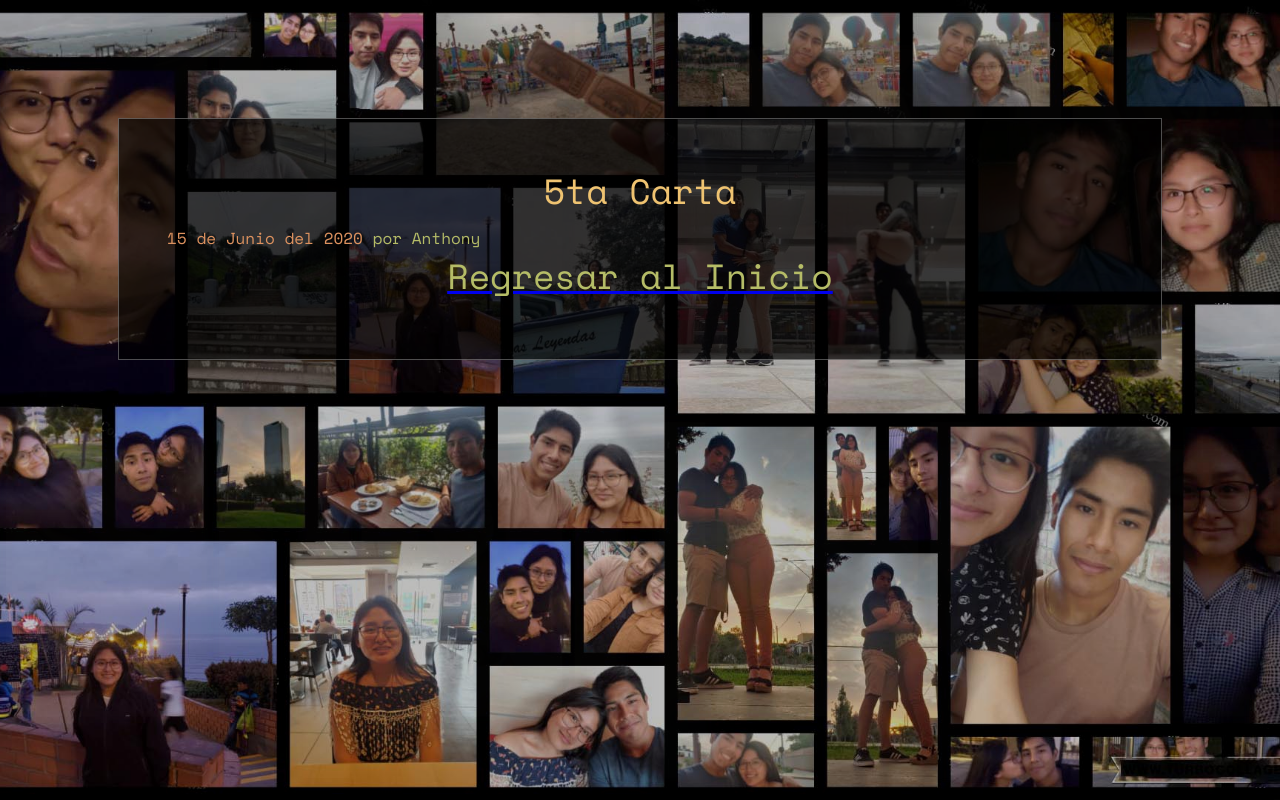
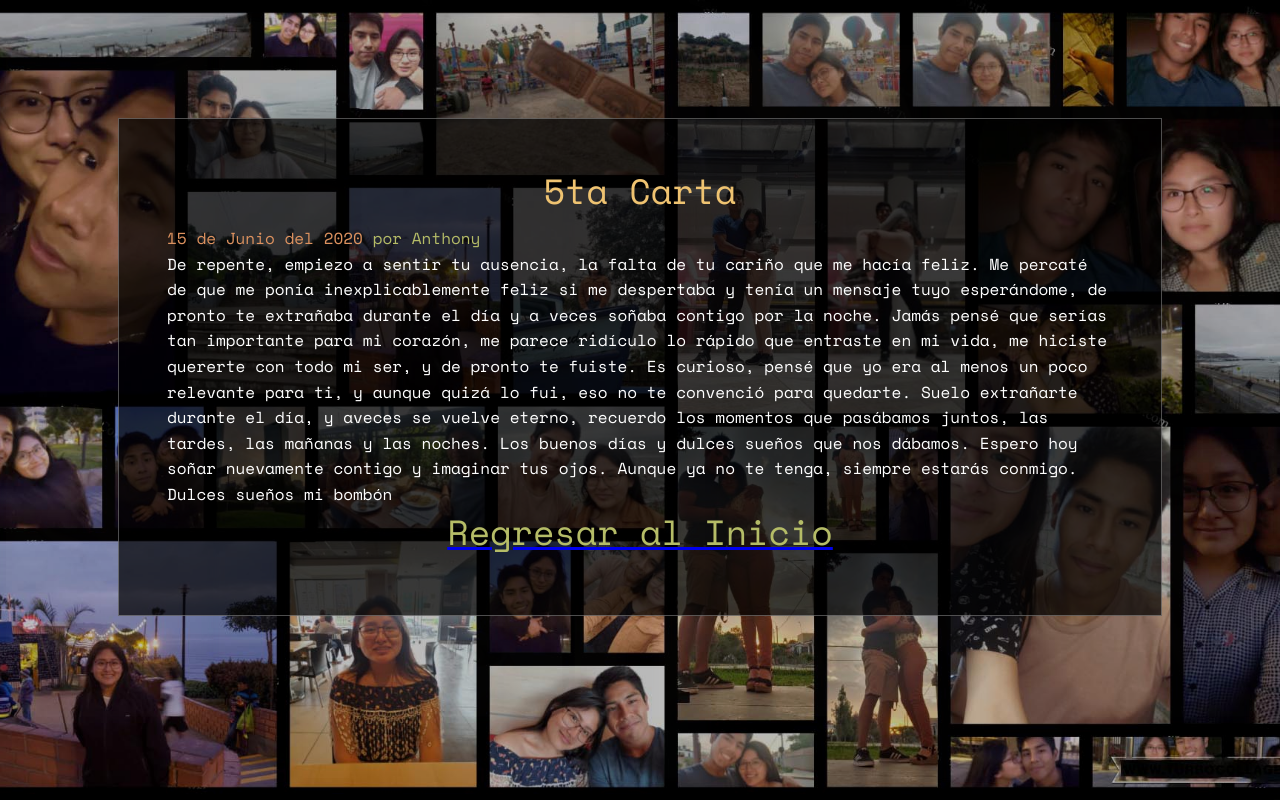
Before and after one commit to Johnqc/CartasparaRaquel, a plain HTML site: page carta5.html in a window 1280 px wide. Drawn offline with nearby package versions, Linux system fonts and the light colour scheme.

Commit message:
Update carta5.html

```diff
--- a/carta5.html
+++ b/carta5.html
@@ -12,7 +12,9 @@
 <center><h1>5ta Carta</h1></center>
 <p><strong><em>15 de Junio del 2020</em> por Anthony</strong></p>
 
-<p></p>
+<p>De repente, empiezo a sentir tu ausencia, la falta de tu cariño que me hacía feliz. Me percaté de que me ponía inexplicablemente feliz si me despertaba y tenía un mensaje tuyo esperándome, de pronto te extrañaba durante el día y a veces soñaba contigo por la noche. Jamás pensé que serías tan importante para mi corazón, me parece ridículo lo rápido que entraste en mi vida, me hiciste quererte con todo mi ser, y de pronto te fuiste. Es curioso, pensé que yo era al menos un poco relevante para ti, y aunque quizá lo fui, eso no te convenció para quedarte. Suelo extrañarte durante el día, y aveces se vuelve eterno, recuerdo los momentos que pasábamos juntos, las tardes, las mañanas y las noches. Los buenos días y dulces sueños que nos dábamos.
+Espero hoy soñar nuevamente contigo y imaginar tus ojos. Aunque ya no te tenga, siempre estarás conmigo.
+Dulces sueños mi bombón</p>
 
 <a href="./index.html"><h1><strong>Regresar al Inicio<strong></h1></a>
 
```
